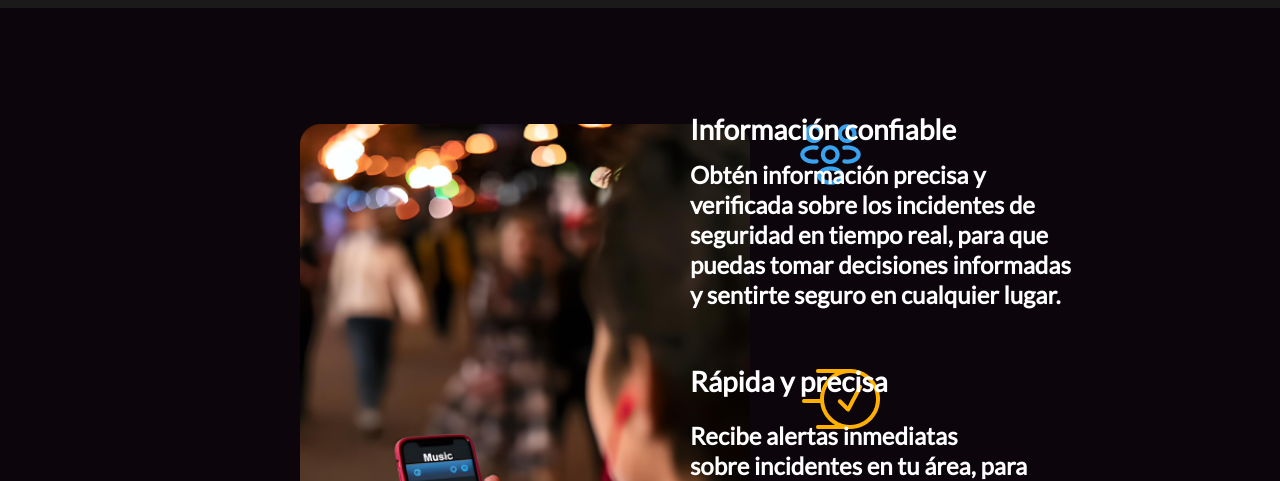
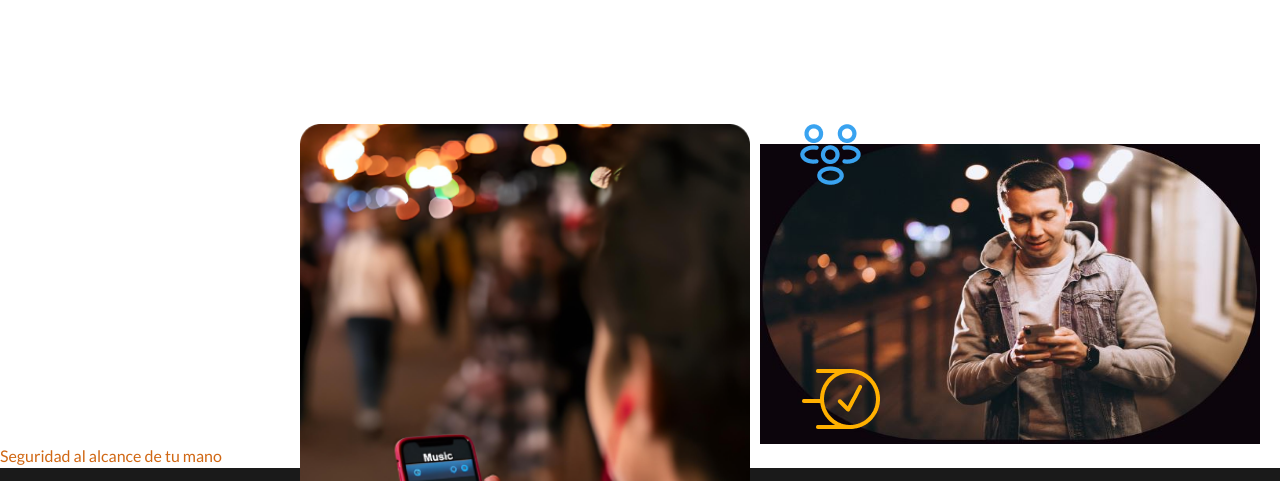
Before and after one commit to IHC-202301-SafeLife/SegurMap-LandingPage, a website: page src/index.html in a window 1280 px wide. Shown: the part 96-577 px from the top of the page. Drawn offline with Linux system fonts and the light colour scheme.

Commit message:
feat: add hero section

```diff
--- a/src/index.html
+++ b/src/index.html
@@ -18,6 +18,23 @@
   </head>
   <body>
     <main>
+      <section id="hero">
+        <div class="hero-header">
+          <div class="left-section">
+            <h1>Tu compañero</h1>
+            <h1>seguro en cada</h1>
+            <h1>viaje</h1>
+            <p>La aplicación de navegación que te alerta<br></br> sobre zonas de alto riesgo, te proporciona<br></br> rutas seguras o alternativas en tiempo real y<br></br> te mantiene seguro donde sea que estés</p>
+          </div>
+          <div class="right-section">
+            <div class="circle-image"></div>
+            <img src="./assets/hero.JPG" alt="hero-image" style="width: 500px; height: 300px;">
+          </div>
+        </div>
+        <div class="hero-footer">
+          <h1 class="footer-text">Seguridad al alcance de tu mano</h1>
+        </div>
+      </section>
       <section id="features">
         <div>
           <div class="rectangle relative bg-[#1A1A1A] w-full p-4">
--- a/src/styles/styles.css
+++ b/src/styles/styles.css
@@ -9,12 +9,47 @@
 }
 
 @layer components {
+  hero-header {
+    background-color: #0c050c; /* Cambia el color de fondo aquí */
+    display: flex;
+    align-items: center;
+  }
+
+  .left-section {
+    flex: 1;
+    color: #fff; /* Cambia el color del texto aquí */
+    padding-left: 50px;
+    font-family: "Lato", sans-serif; /* Cambia la tipografía del texto aquí */
+  }
+
+  .right-section {
+    flex: 1;
+    display: flex;
+    justify-content: flex-end;
+    align-items: center;
+    padding-right: 20px;
+  }
+
+  hero-footer {
+    height: 100px;
+    background-color: #1a1a1a; /* Cambia el color de fondo del footer aquí */
+    display: flex;
+    align-items: center;
+    justify-content: center;
+  }
+
+  .footer-text {
+    color: #d06713; /* Cambia el color del texto del footer aquí */
+    font-family: "Lato", sans-serif; /* Cambia la tipografía del texto aquí */
+  }
+
   .imgPS {
     margin: 20px;
     display: flex;
     align-items: center;
     justify-content: center;
   }
+
 
   .box div img {
     cursor: pointer;
```
Also changed, not shown: src/assets/hero.JPG (added), src/styles/tailwind.css.
